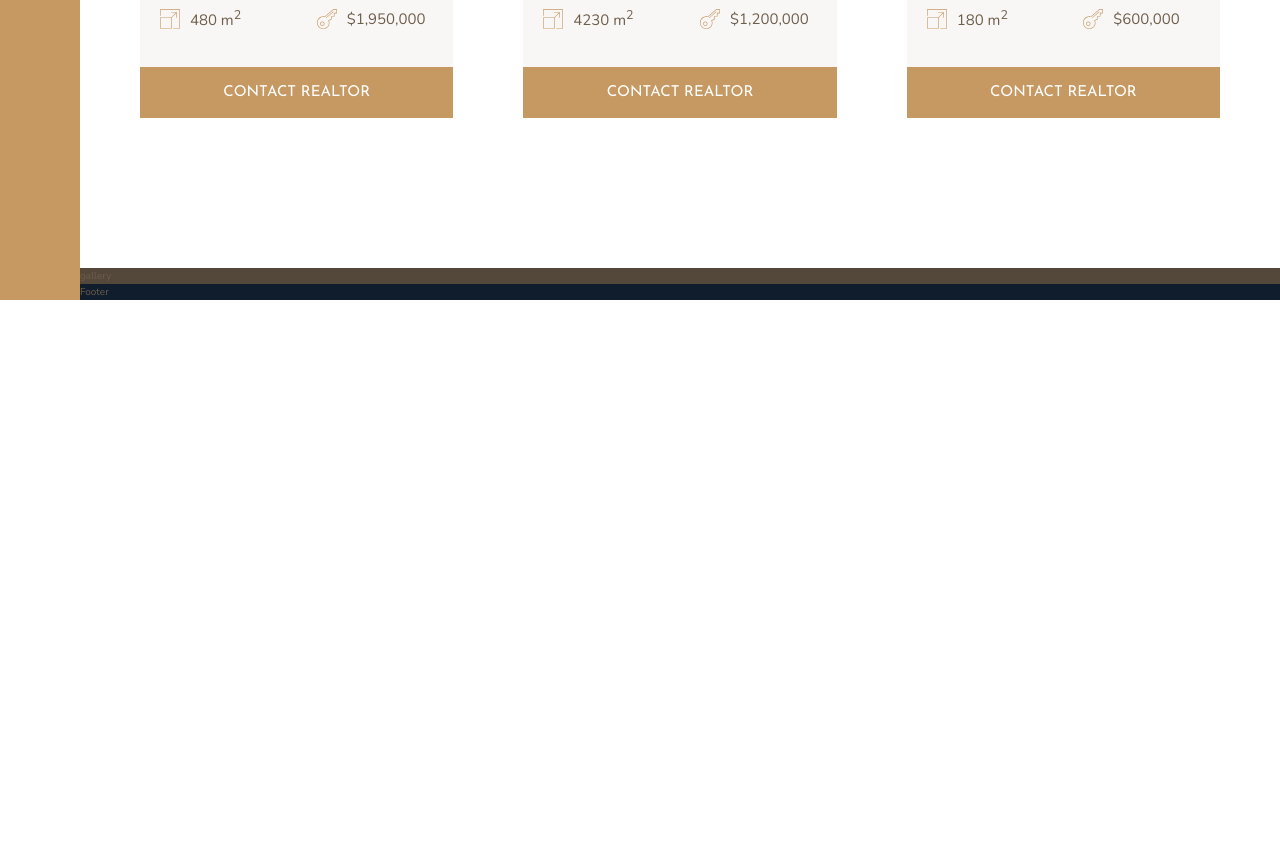
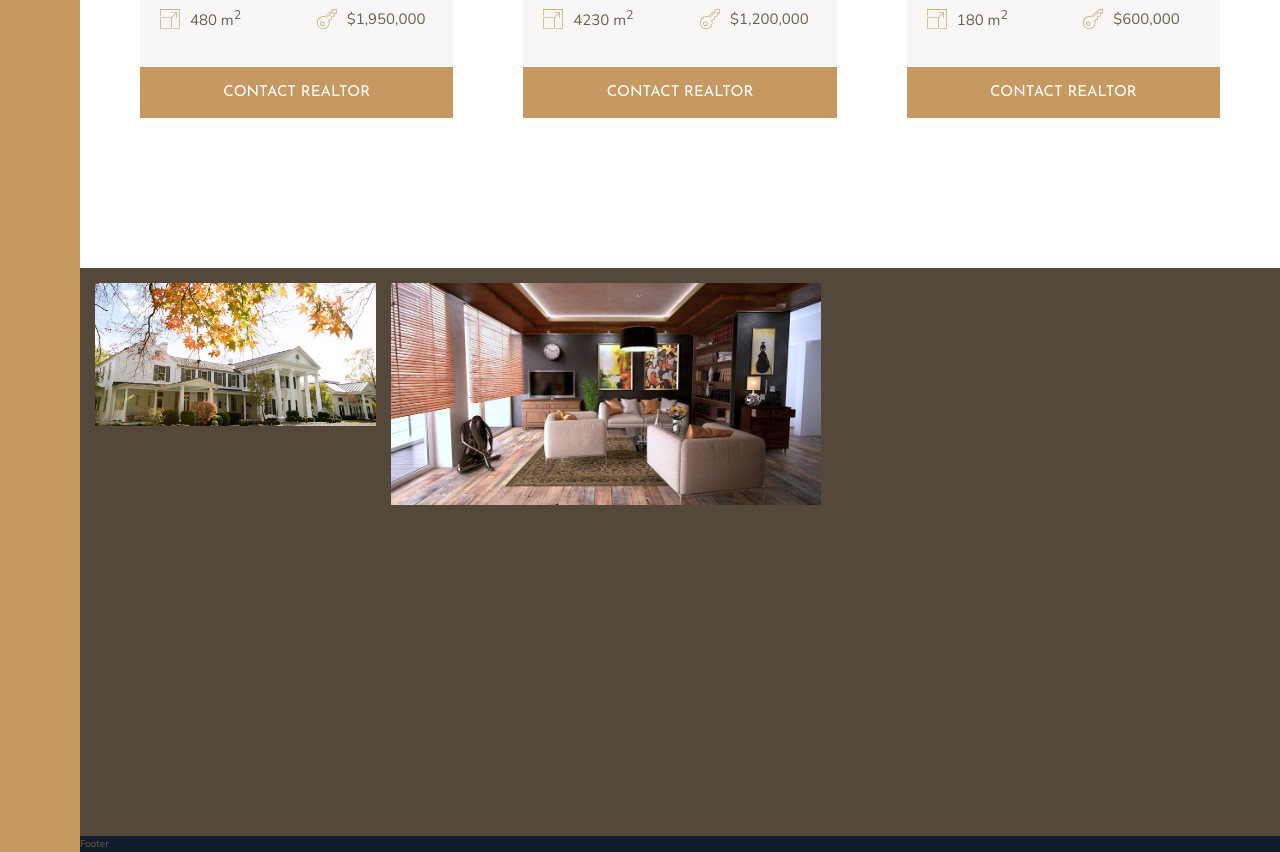
Before and after one commit to vidban/Nexter-clone, a website built with webpack: page src/client/views/index.html in a window 1280 px wide. Shown: the part 2884-3736 px from the top of the page. Before the commit the page ends 3184 px from the top, so only its background shows below. Built offline with nearby package versions, Linux system fonts and the light colour scheme; files whose address does not match are found by name.

Commit message:
Added 2 images to gallery and basic styles

```diff
--- a/src/client/styles/_gallery.scss
+++ b/src/client/styles/_gallery.scss
@@ -1,4 +1,29 @@
 .gallery {
   background-color: $color-grey-dark-1;
   grid-column: full-start / full-end;
+  padding: 1.5rem;
+
+  display: grid;
+  grid-template-columns: repeat(8, 1fr);
+  grid-template-rows: repeat(7, 5vw);
+  grid-gap: 1.5rem;
+
+  &__item {
+    &--1 {
+      grid-row: 1 / span 2;
+      grid-column: 1 / span 2;
+    }
+
+    &--2 {
+      grid-row: 1 / span 3;
+      grid-column: 3 / span 3;
+    }
+  }
+
+  &__img {
+    width: 100%;
+    height: 100%;
+    object-fit: cover;
+    display: block;
+  }
 }
--- a/src/client/views/index.html
+++ b/src/client/views/index.html
@@ -296,7 +296,14 @@
         <button class="btn home__btn">Contact realtor</button>
       </div>
     </section>
-    <section class="gallery">gallery</section>
+    <section class="gallery">
+      <figure class="gallery__item gallery__item--1">
+        <img src="gal-1.jpeg" alt="Gallery image 1" class="gallery__img" />
+      </figure>
+      <figure class="gallery__item gallery__item--2">
+        <img src="gal-2.jpeg" alt="Gallery image 2" class="gallery__img" />
+      </figure>
+    </section>
     <footer class="footer">Footer</footer>
   </body>
 </html>
```
Also changed, not shown: src/client/index.js (+14 -14 lines).
